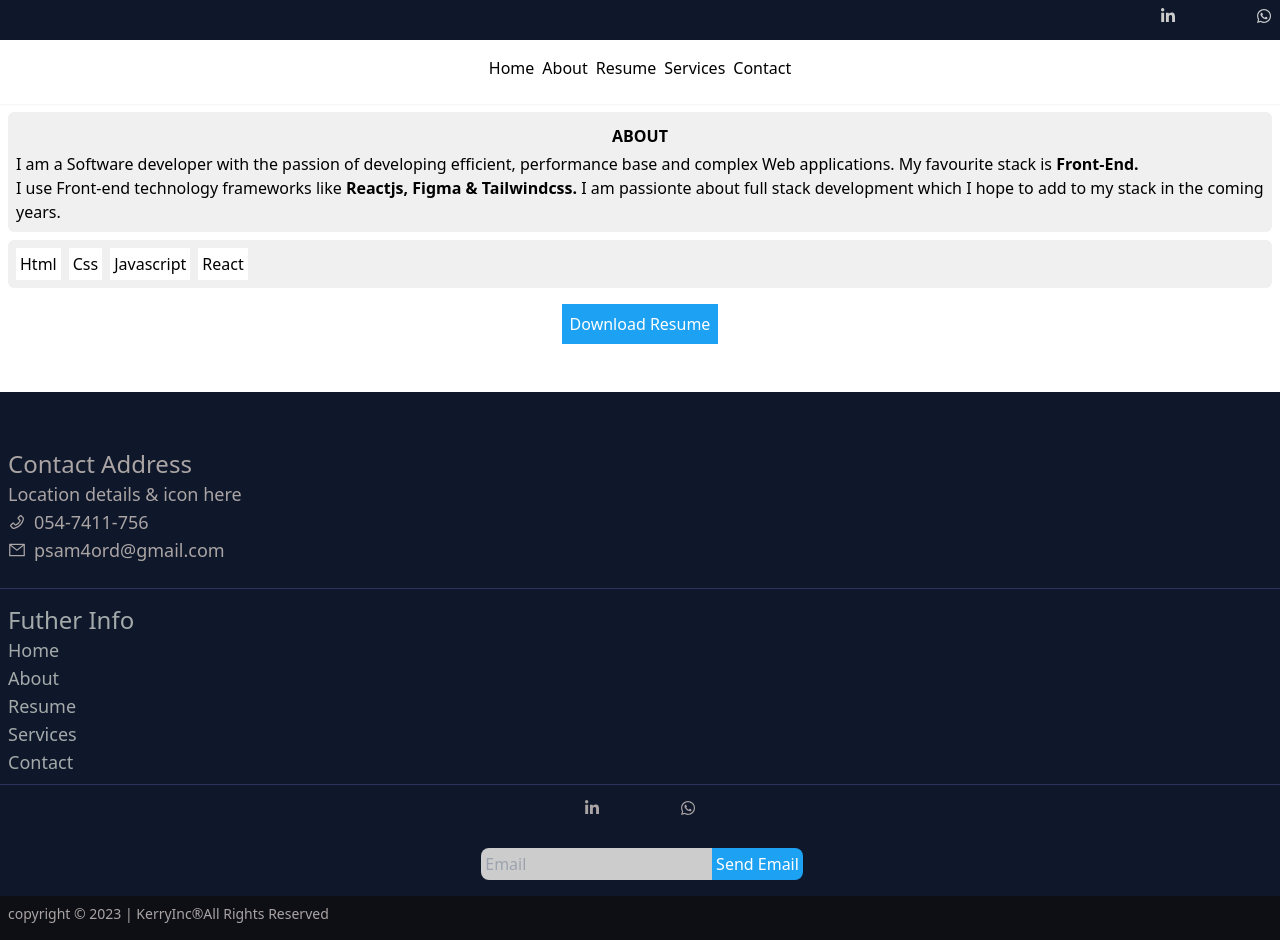
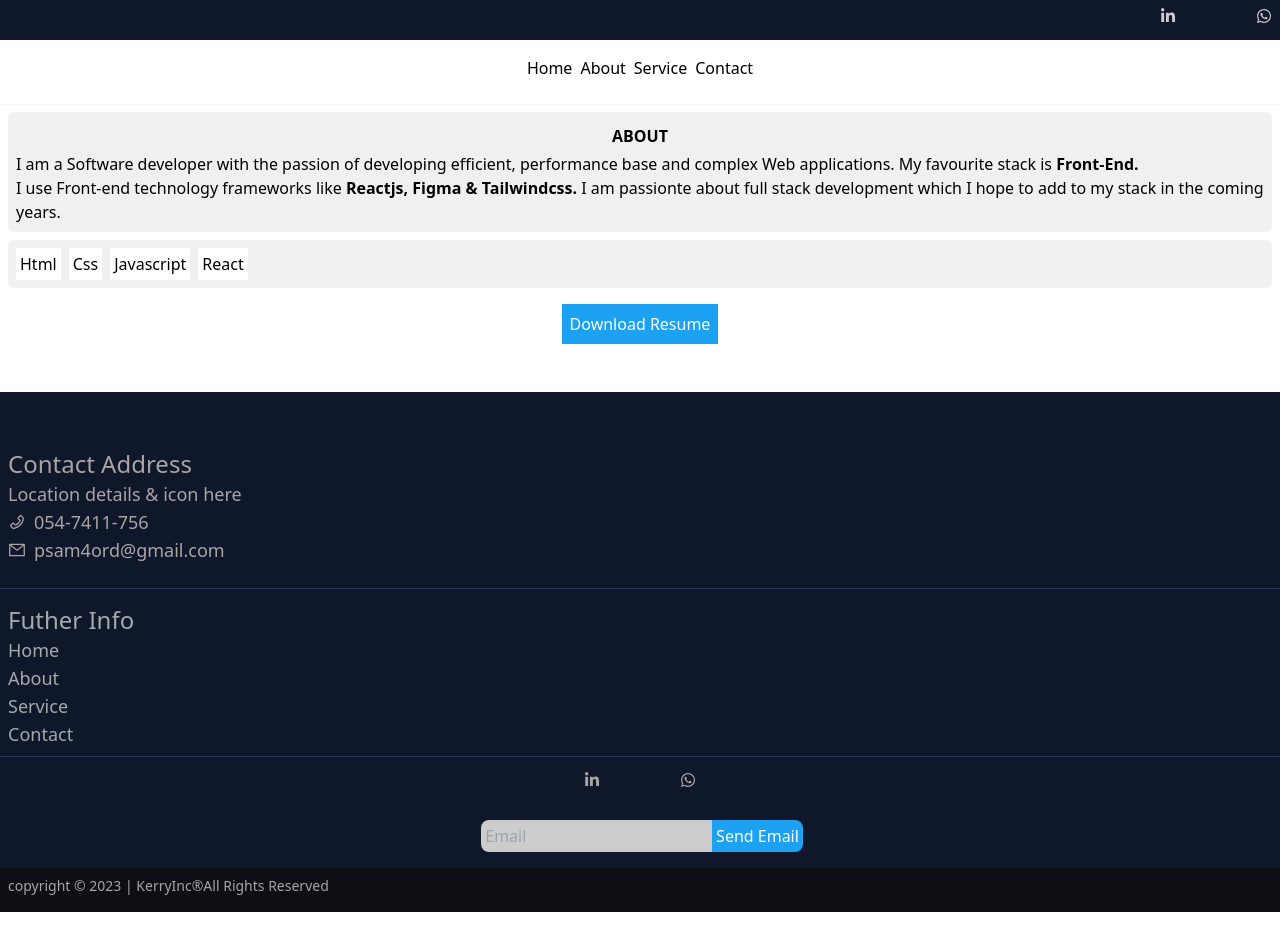
Before and after one commit to Psam4ord/Portfolio-Website, a React (Create React App) app: page /about in a window 1280 px wide. After the commit the page ends 912 px from the top, so only its background shows below. Built offline with nearby package versions, Linux system fonts and the light colour scheme; some icons are missing.

Commit message:
fix:  pages route fix

```diff
--- a/src/Components/Layout/footer.jsx
+++ b/src/Components/Layout/footer.jsx
@@ -42,11 +42,10 @@ const Footer = () => {
                     <span className="p-2">
                         <h3 className="text-2xl">Futher Info</h3>
                         <ul>
-                            <li> <a href="/"> </a>Home</li>
-                            <li> <Link to='/about'>About </Link></li>
-                            <li> <a href="#"> </a>Resume</li>
-                            <li> <a href="#"> </a>Services</li>
-                            <li> <a href="#"> </a>Contact</li>
+                            <li className='hover:text-[#ccc]'> <Link to='/'>Home </Link></li>
+                            <li className='hover:text-[#ccc]'> <Link to='/about'>About </Link></li>
+                            <li className='hover:text-[#ccc]'> <Link to='/service'>Service </Link></li>
+                            <li className='hover:text-[#ccc]'> <Link to='/contact'>Contact </Link></li>
                         </ul>
 
                     </span>
--- a/src/Components/Layout/navBar.jsx
+++ b/src/Components/Layout/navBar.jsx
@@ -1,4 +1,5 @@
 import React from 'react';
+import { Link } from 'react-router-dom';
 import { FaLinkedinIn, FaWhatsapp } from 'react-icons/fa';
 import { FaXTwitter, FaInstagram } from 'react-icons/fa6';
 
@@ -20,11 +21,10 @@ const NavBar = () => {
       <div className='xsm:h-12  flex  justify-center w-full mt-4
         bg-[#fff] font-medium font-sans  shadow-sm'>
         <ul className='flex xsm:space-x-2 '>
-          <li className='hover:text-[#ccc]'> <a href='#'> Home</a></li>
-          <li className='hover:text-[#ccc]'> <a href='#'> About</a></li>
-          <li className='hover:text-[#ccc]'> <a href='#'> Resume</a></li>
-          <li className='hover:text-[#ccc]'> <a href='#'> Services</a></li>
-          <li className='hover:text-[#ccc]'> <a href='#'> Contact</a></li>
+          <li className='hover:text-[#ccc]'> <Link to='/'>Home </Link></li>
+          <li className='hover:text-[#ccc]'> <Link to='/about'>About </Link></li>
+          <li className='hover:text-[#ccc]'> <Link to='/service'>Service </Link></li>
+          <li className='hover:text-[#ccc]'> <Link to='/contact'>Contact </Link></li>
         </ul>
       </div>
 
--- a/src/pages/aboutPage.jsx
+++ b/src/pages/aboutPage.jsx
@@ -8,7 +8,8 @@ const AboutPage = () => {
     <>
       <NavBar />
       <div className='bg-bgPrimary rounded-md p-2 m-2 '>
-        <h1 className='uppercase text-center p-1 font-semibold hover:text-[#ccc]'> About</h1>
+        <h1 className='uppercase text-center p-1 font-semibold
+        '> About</h1>
 
         <p> I am a Software developer with the passion
           of developing efficient, performance base and complex Web applications.
```
Also changed, not shown: src/router/index.js (+16 -16 lines).
